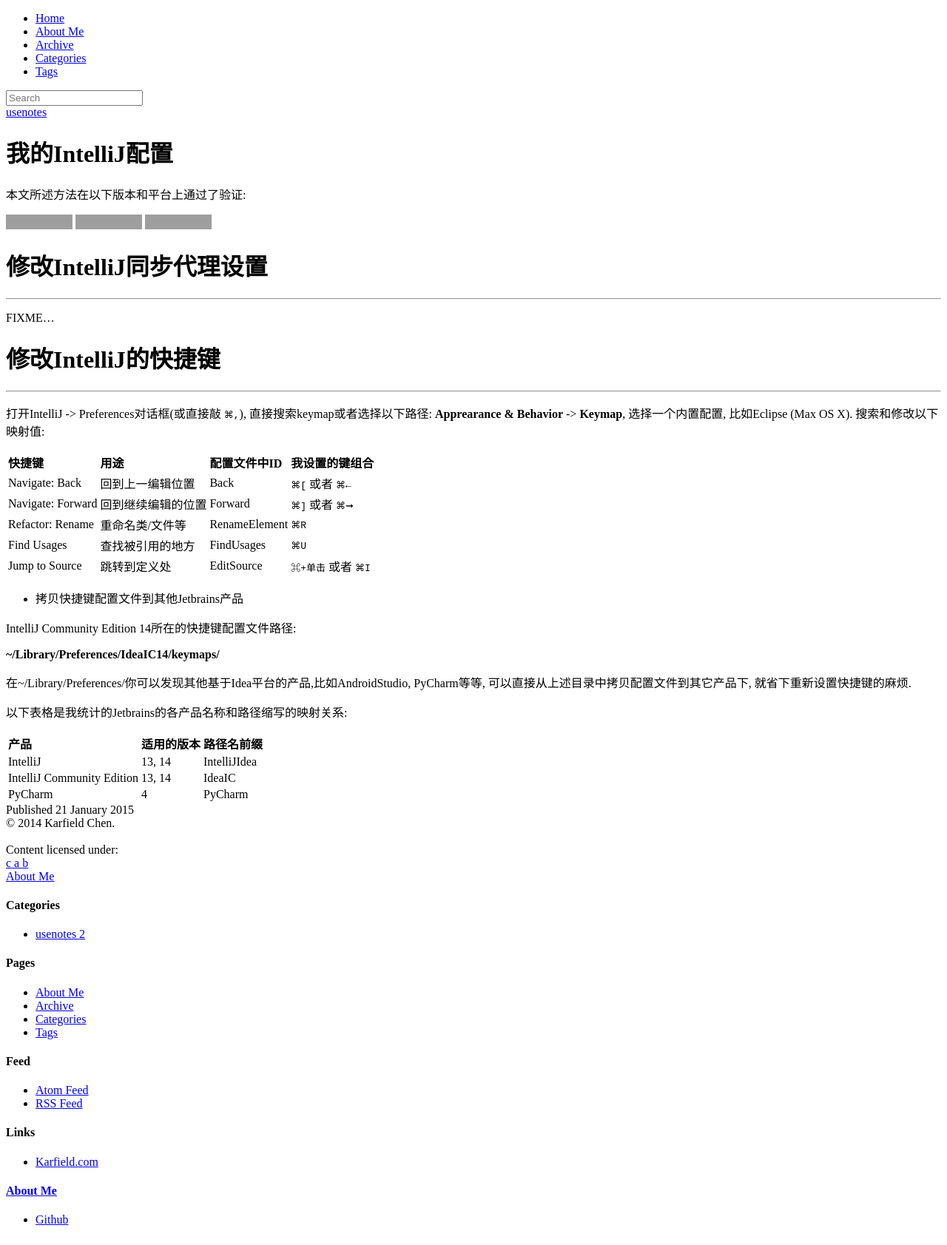
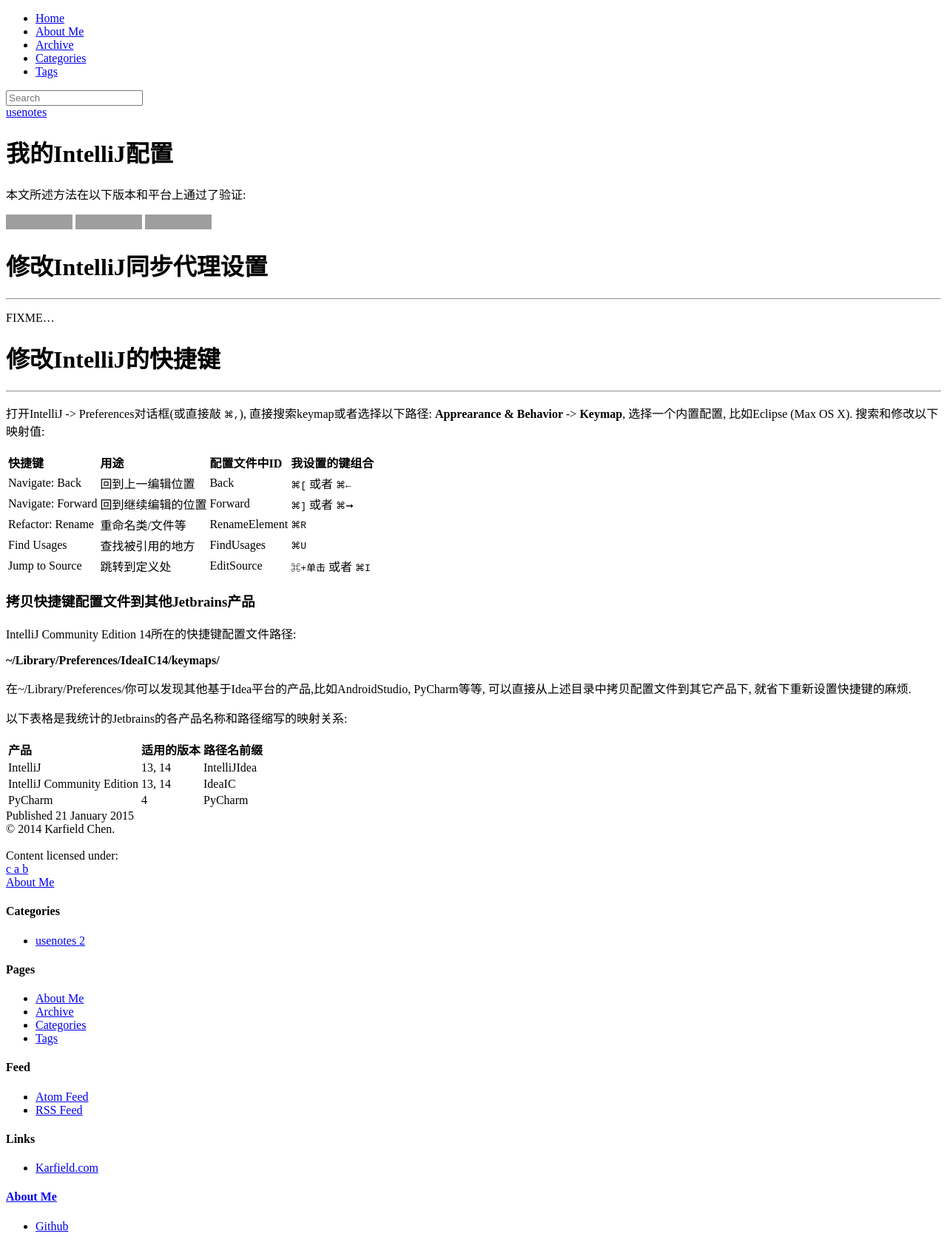
Before and after one commit to karfield/karfield.github.io, a Jekyll site: the page built from _posts/2015-01-21-my-intellij-config.md, in a window 1280 px wide. Shown: the whole page at 74% size. Built offline with Jekyll 4.4.1, drawn with Linux system fonts in a browser that asks for light colours; nearby versions of some CDN libraries; library files that are not in the unit come from our copies; comment, search, counter and statistics services are not loaded; grey boxes are pictures that could not be loaded.

```diff
--- a/_posts/2015-01-21-my-intellij-config.md
+++ b/_posts/2015-01-21-my-intellij-config.md
@@ -29,7 +29,7 @@ FIXME...
 | Find Usages | 查找被引用的地方 | FindUsages | `⌘U` |
 | Jump to Source | 跳转到定义处 | EditSource | `⌘+单击` 或者 `⌘I` |
 
-* 拷贝快捷键配置文件到其他Jetbrains产品
+### 拷贝快捷键配置文件到其他Jetbrains产品
 
 IntelliJ Community Edition 14所在的快捷键配置文件路径:
 
```
